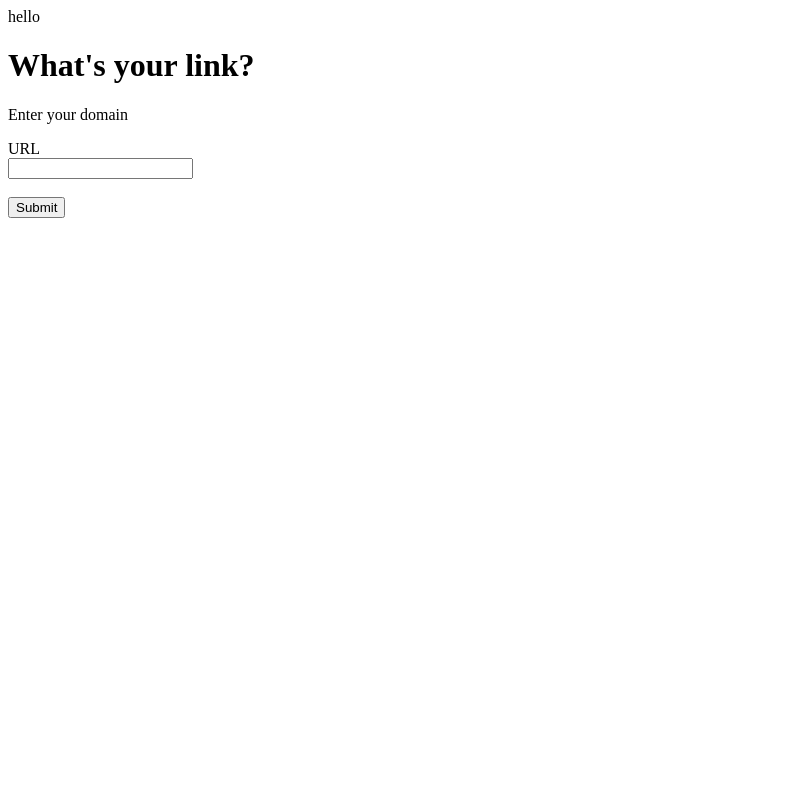
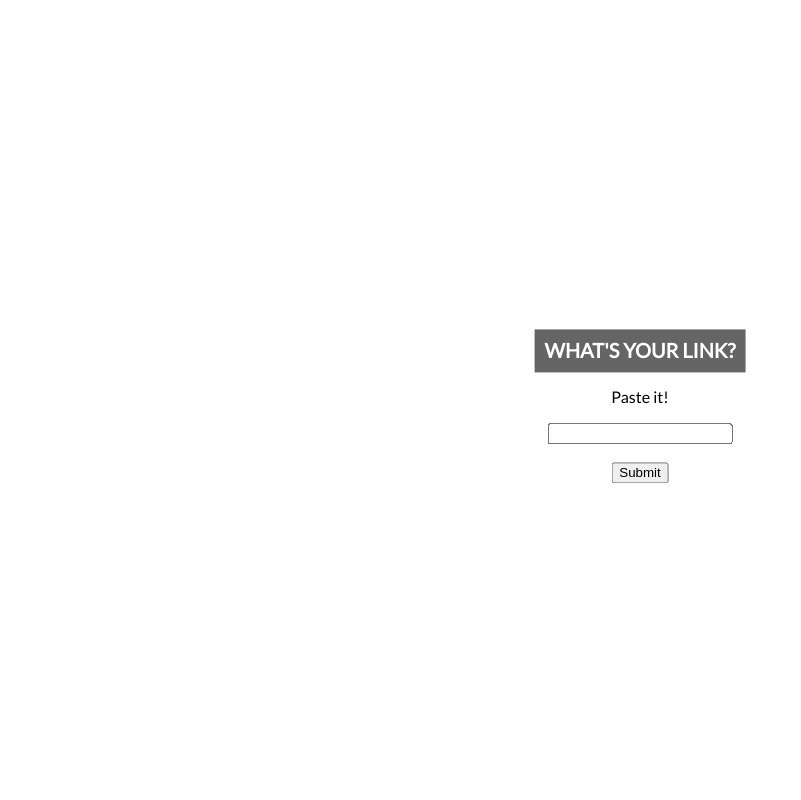
Before and after one commit to NAabdullah/URL-Shorterner, a PHP site: page /URL-Shorterner/ in a window 1280 px wide. Shown: the whole page, without its empty margins (0-801 px from the left). Run offline with PHP 8.4, Linux system fonts and the light colour scheme.

Commit message:
css update

```diff
--- /dev/null
+++ b/css/style.css
@@ -0,0 +1,31 @@
+html {
+  font-family: "Lato", sans-serif;;
+  line-height: 1.15;
+  -webkit-text-size-adjust: 100%;
+  -webkit-tap-highlight-color: rgba(0, 0, 0, 0); }
+
+.title-black
+{
+  padding: 10px;
+  color:#fff!important;
+  background-color:#000!important;
+  opacity: 60%;
+  font-size: 20px;
+}
+.title
+{
+  text-align: center;
+}
+.center {
+  margin: 0;
+  position: absolute;
+  top: 50%;
+  left: 50%;
+  -ms-transform: translate(-50%, -50%);
+  transform: translate(-50%, -50%);
+}
+.container {
+  height: 200px;
+  position: relative;
+  border: 3px solid green;
+}
--- a/index.php
+++ b/index.php
@@ -9,14 +9,15 @@ $db=accessDatabase();
 $shortener = new ShortenUrl($db);
 
 $shortURL_Prefix = 'http://localhost/URL-Shorterner/?e=';
-echo 'hello';
+
 if (isset($_POST['submit'])){
-  echo 'submitted';
+
     $url=$_POST["url"];
     try{
       $randomid=$shortener->urlShorten($url);
       $shortURL = $shortURL_Prefix.$randomid;
       echo 'Short URL: '.$shortURL;
+      unset($_POST['submit']);
 
     }catch(Exception $e){
       echo $e->getMessage();
@@ -36,15 +37,26 @@ if(isset($_GET["e"])){
 ?>
 <!DOCTYPE html>
 <html>
-<body>
+  <head>
+    <meta name="viewport" content="width=device-width, initial-scale=1, shrink-to-fit=no">
+    <link rel="stylesheet" href="css/style.css">
+    <link rel="stylesheet" href="https://fonts.googleapis.com/css?family=Lato">
+    <link rel="stylesheet" href="https://cdnjs.cloudflare.com/ajax/libs/font-awesome/4.7.0/css/font-awesome.min.css">
+  </head>
+    <body class="center">
+      <div class="container-fluid  ">
+        <div class="row title">
+          <h1 class="title-black">WHAT'S YOUR LINK?</h1>
+        </div>
+        <div class="row title">
+          <p>Paste it!</p>
+        </div>
+        <div class="row title">
+          <form action="<?php echo htmlspecialchars($_SERVER["PHP_SELF"]);?>" method="POST">
+              <input type="text" id="url" name="url"><br><br>
+              <input type="submit" name="submit" id="submit" value="Submit">
+            </form>
 
-<h1>What's your link?</h1>
-<p>Enter your domain</p>
-<form action="<?php echo htmlspecialchars($_SERVER["PHP_SELF"]);?>" method="POST">
-    <label for="fname">URL</label><br>
-    <input type="text" id="url" name="url"><br><br>
-    <input type="submit" name="submit" id="submit" value="Submit">
-  </form>
-
-</body>
+      </div>
+    </body>
 </html>
```
